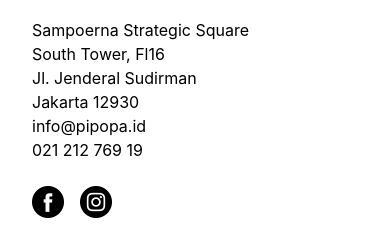
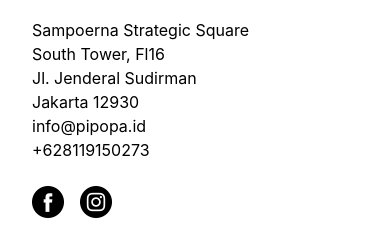
Before and after one commit to valfidz/pipopa-fe, a React (Create React App) app: page / in a window 390 px wide. Shown: the part 3320-3548 px from the top of the page. Built offline with nearby package versions, Linux system fonts and the light colour scheme.

Commit message:
change phone number

```diff
--- a/src/components/footer.js
+++ b/src/components/footer.js
@@ -23,7 +23,7 @@ function Footer() {
             <p>Jl. Jenderal Sudirman</p>
             <p>Jakarta 12930</p>
             <p>info@pipopa.id</p>
-            <p>021 212 769 19</p>
+            <p>+628119150273</p>
           </div>
 
           {/* Social Media Icons */}
```
